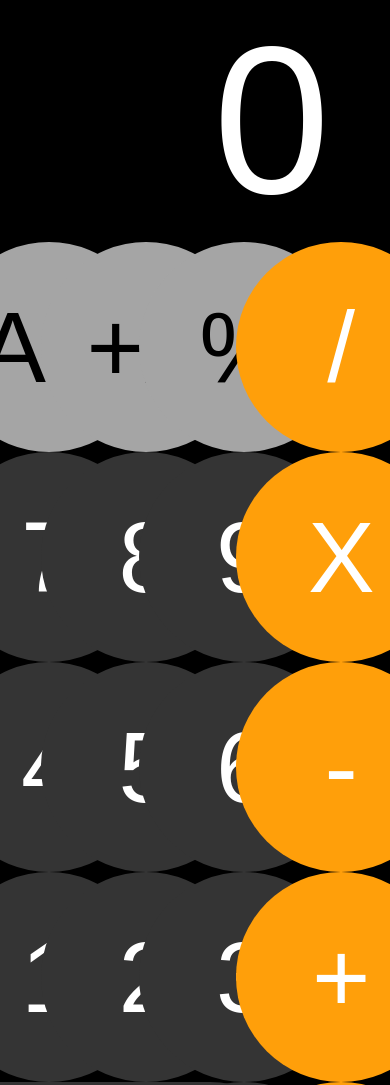
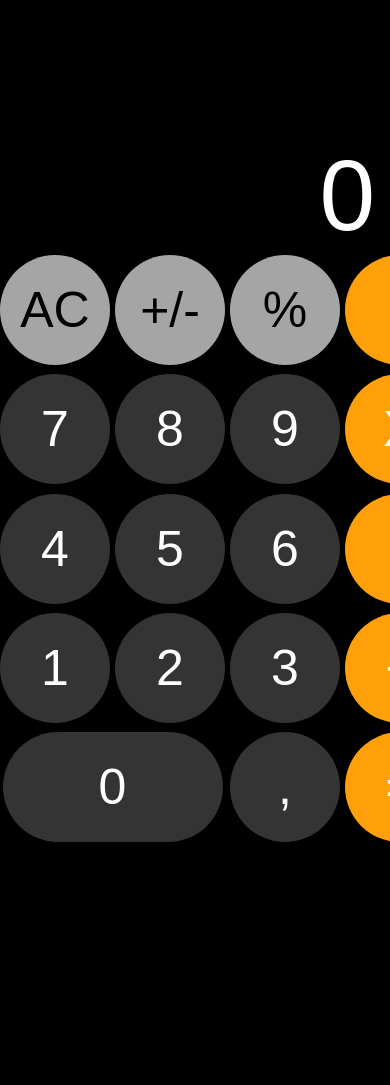
Before and after one commit to bhatt-7/Iphone_Calculator, a plain HTML site: page index.html in a window 390 px wide. Shown: the top 1085 px of the page. After the commit the page ends 844 px from the top, so only its background shows below. Drawn offline with Linux system fonts and the light colour scheme.

Commit message:
Update style.css

```diff
--- a/style.css
+++ b/style.css
@@ -3,7 +3,7 @@
     padding: 0;
 }
 
-html, body #fullheight{
+html, body, #fullheight{
     min-height: 100% !important;
     height: 100%;
     font-family: Arial, Helvetica, sans-serif;
@@ -33,7 +33,8 @@ html, body #fullheight{
     height: 60%;
     background-color: black;
     display: grid;
-    grid-template-columns: 25% 25% 25% 25%;
+    grid-template-columns: repeat(4, 1fr);
+    gap: 10px;
 }
 
 .item{
@@ -41,9 +42,9 @@ html, body #fullheight{
     justify-content: center;
     align-items: center;
     font-size: 100px;
-    border-radius:100%;
+    border-radius: 100%;
     color: white;
-    width:210px;
+    width: 210px;
     height: 210px;
     padding: 10px;
     cursor: pointer;
@@ -69,7 +70,6 @@ html, body #fullheight{
 .numbers, .comma{
     background-color: #343434;
     border: none;
-
 }
 
 .negative, .clear{
@@ -92,3 +92,72 @@ html, body #fullheight{
 .changedStyles{
     font-size: 10px;
 }
+
+/* Responsive Styles */
+@media (max-width: 1200px) {
+    .result span {
+        font-size: 180px;
+        margin-right: 40px;
+    }
+    .item {
+        font-size: 80px;
+        width: 180px;
+        height: 180px;
+    }
+    .itemzero {
+        width: 375px;
+    }
+}
+
+@media (max-width: 992px) {
+    .result span {
+        font-size: 150px;
+        margin-right: 30px;
+    }
+    .item {
+        font-size: 70px;
+        width: 150px;
+        height: 150px;
+    }
+    .itemzero {
+        width: 300px;
+    }
+}
+
+@media (max-width: 768px) {
+    .result span {
+        font-size: 120px;
+        margin-right: 20px;
+    }
+    .item {
+        font-size: 60px;
+        width: 130px;
+        height: 130px;
+    }
+    .itemzero {
+        width: 260px;
+    }
+}
+
+@media (max-width: 576px) {
+    .result {
+        height: 30%;
+    }
+    .result span {
+        font-size: 100px;
+        margin-right: 15px;
+    }
+    .buttons {
+        height: 70%;
+        grid-template-columns: repeat(4, 1fr);
+        gap: 5px;
+    }
+    .item {
+        font-size: 50px;
+        width: 110px;
+        height: 110px;
+    }
+    .itemzero {
+        width: 220px;
+    }
+}
```
